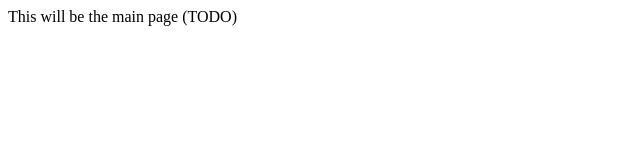
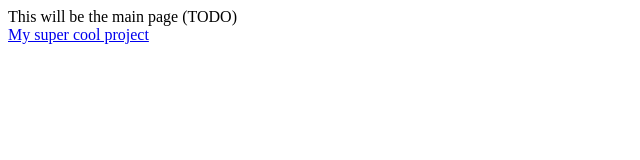
Before and after one commit to Vixyv/potato-site, a plain HTML site: page index.html in a window 1280 px wide. Shown: the whole page, without its empty margins (0-640 px from the left). Drawn offline with Linux system fonts and the light colour scheme.

```diff
--- a/index.html
+++ b/index.html
@@ -1 +1,5 @@
-This will be the main page (TODO)
+<body>
+  This will be the main page (TODO)
+  <br>
+  <a href="daniil/waves.html">My super cool project</a>
+</body>
```
